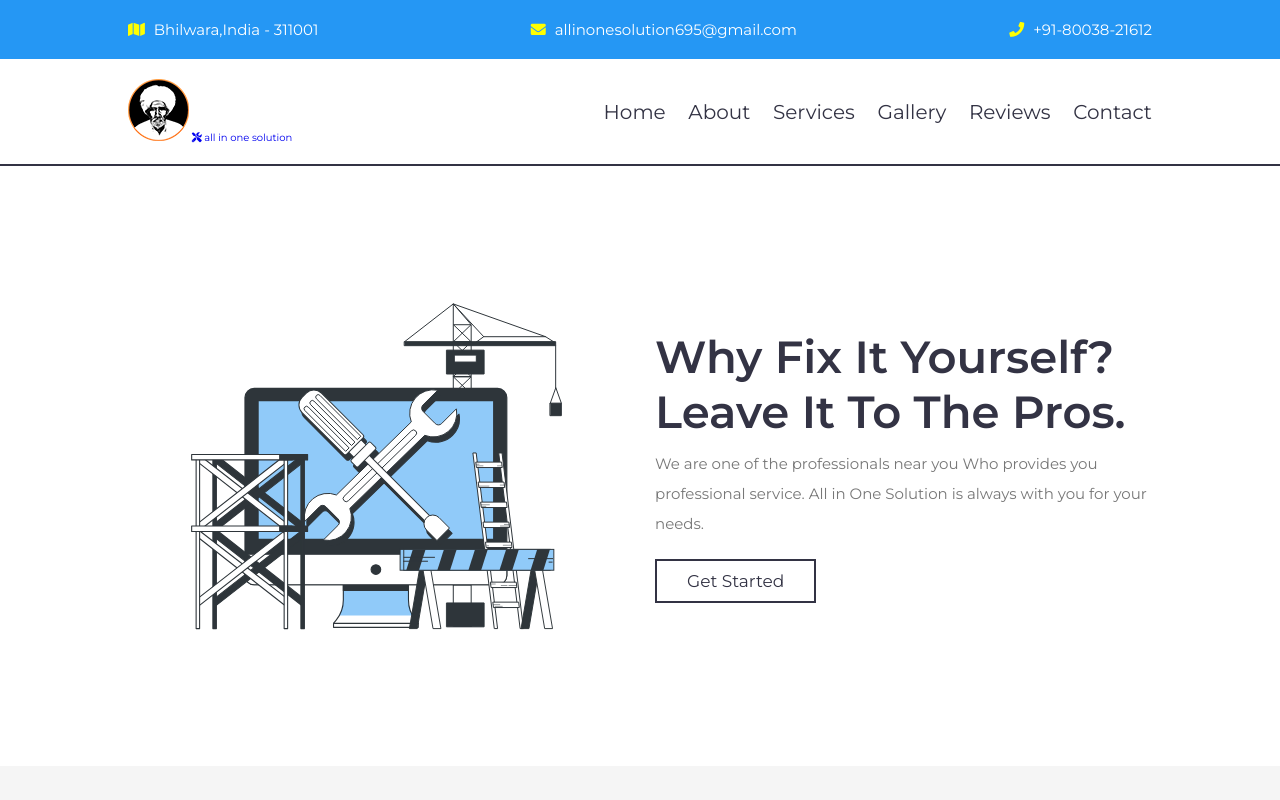
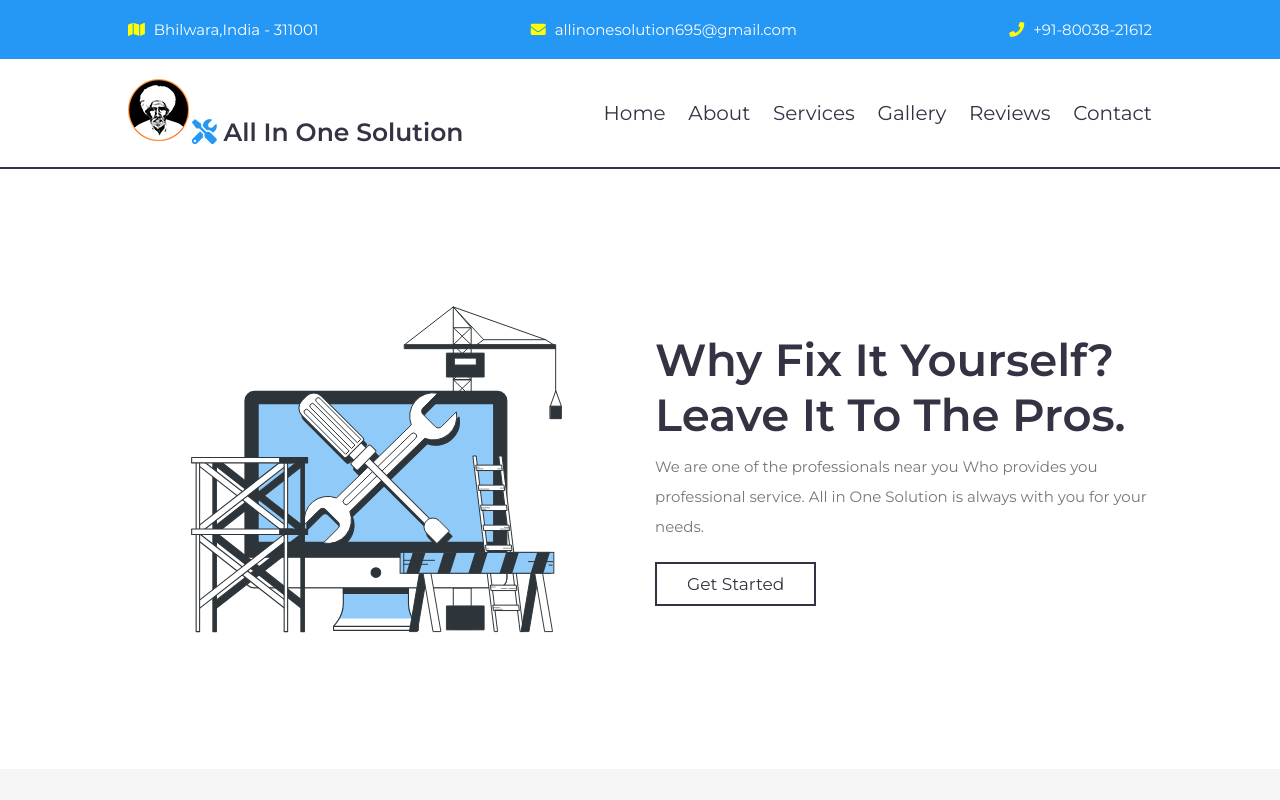
Before and after one commit to KISHANIT695/All-in-One-Solution-, a plain HTML site: page index.html in a window 1280 px wide. Shown: the top 800 px of the page. Drawn offline with Linux system fonts and the light colour scheme; some packages are replaced by stand-ins of ours; a script that the page names is missing.

Commit message:
Update index.html

```diff
--- a/index.html
+++ b/index.html
@@ -30,7 +30,7 @@
    <nav class="navbar">
       <div>
          <a href="JaggaIco.ico"><img src="JaggaIco.ico"> </a>
-         <a href="#" class="Logo"> <i class="fas fa-tools"></i>  all in one solution  </a>
+         <a href="#" class="logo"> <i class="fas fa-tools"></i>  all in one solution  </a>
       </div>
 
       <div class="links">
```
